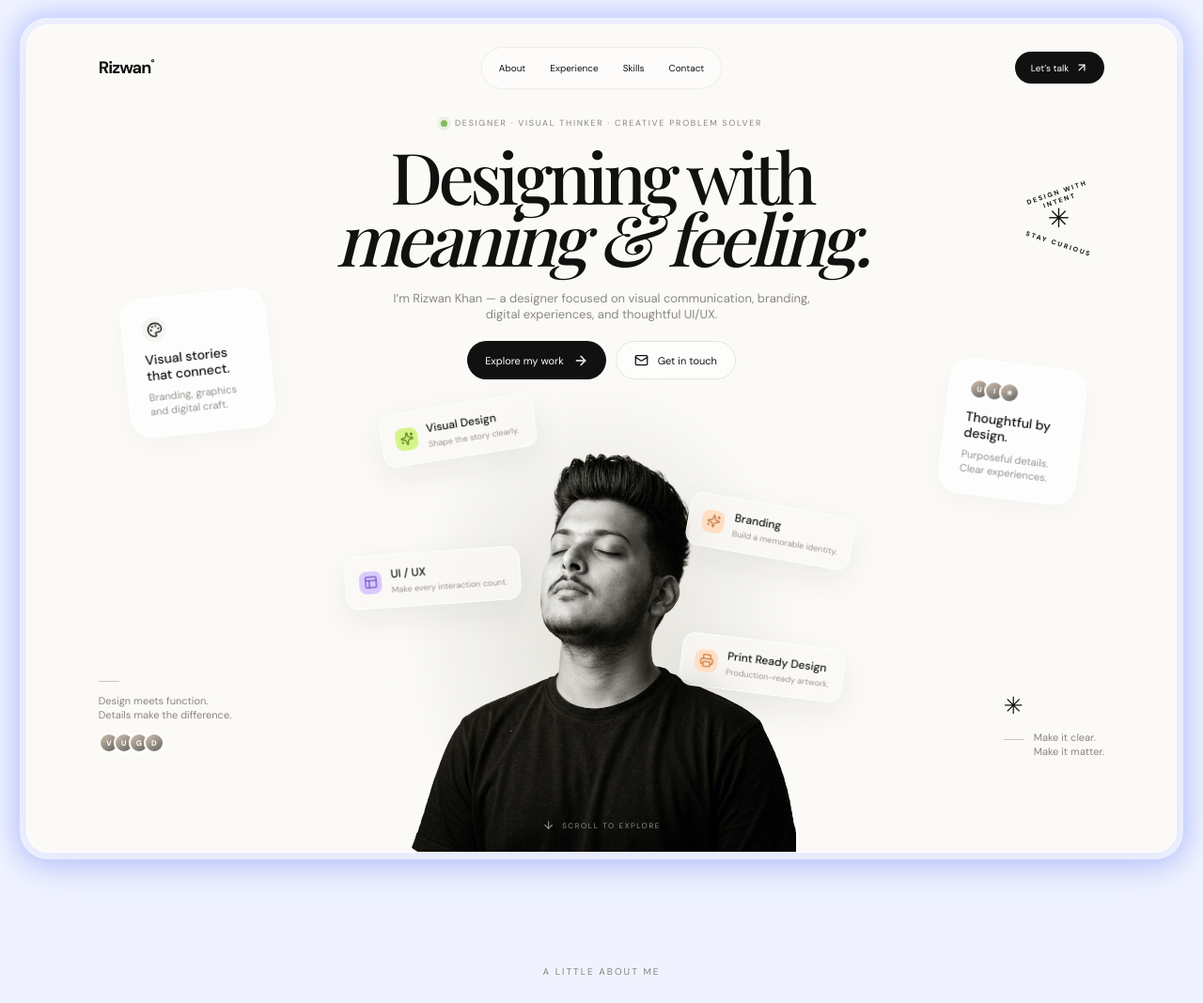
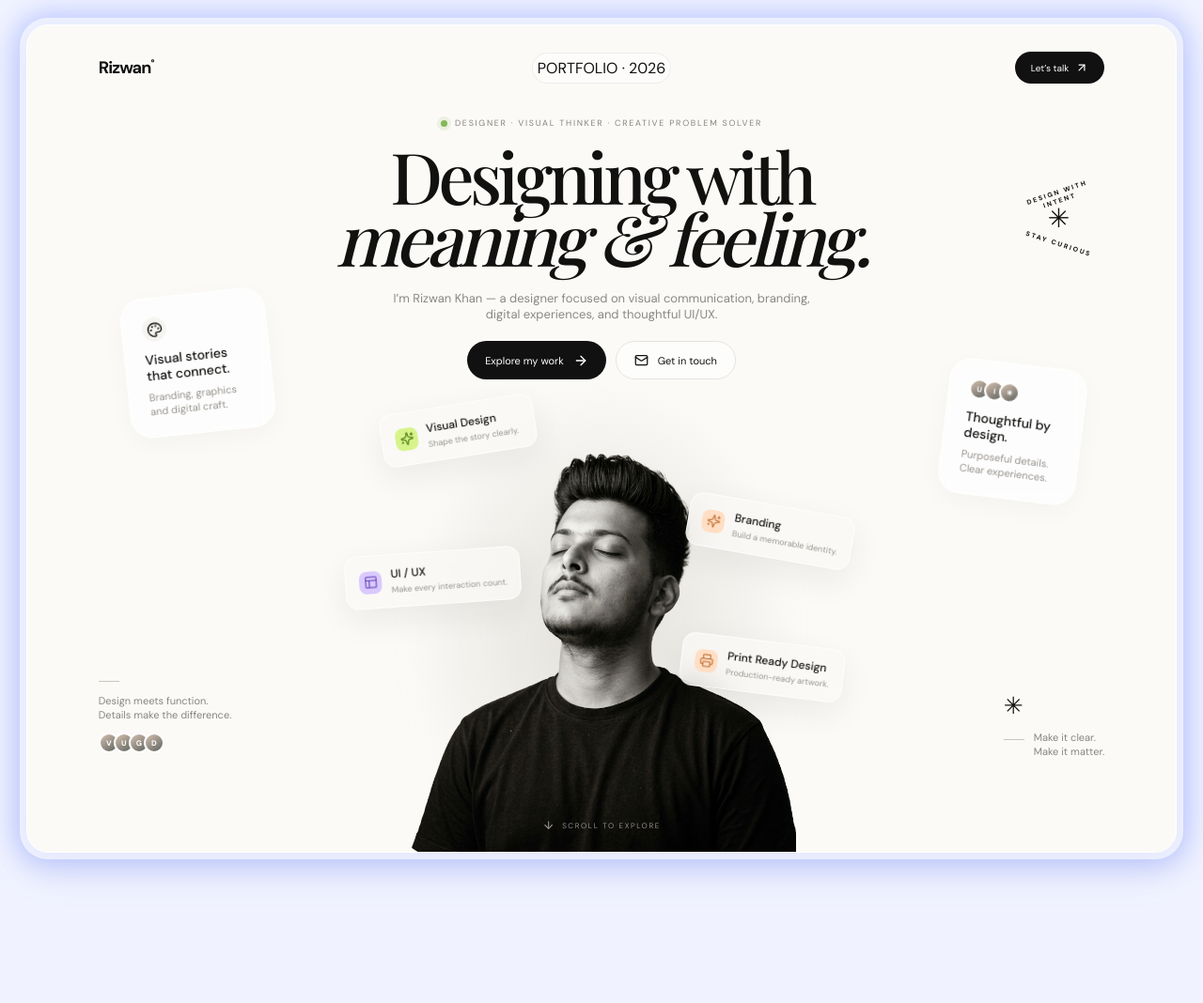
Before and after one commit to Rizzu01/port-folio, a Next.js app: page / in a window 1280 px wide. Shown: the top 1068 px of the page at 94% size. After the commit the page ends 978 px from the top, so only its background shows below. Built offline with nearby package versions, Linux system fonts and the light colour scheme; a web font is replaced by a local one.

Commit message:
Keep only full-width portfolio hero section

```diff
--- a/app/page.tsx
+++ b/app/page.tsx
@@ -1,16 +1,9 @@
 "use client";
-import { ArrowDown, ArrowRight, ArrowUpRight, Dribbble, ExternalLink, Figma, Github, Linkedin, Mail, Palette, PanelsTopLeft, Printer, Sparkles } from "lucide-react";
-
-const experience = [
-  { period: "JUL 2024 — PRESENT", role: "User Experience Designer", company: "SunCrypto", detail: "Designing digital experiences for a crypto and fintech audience, balancing clarity, trust, and conversion." },
-  { period: "JUL 2023 — JUL 2024", role: "Frontend Developer", company: "Doomshell Software Pvt. Ltd.", detail: "Building responsive web interfaces and translating designs into usable, production-ready experiences." },
-  { period: "MAY 2022 — JUL 2023", role: "Graphic Designer", company: "TDI Online Services", detail: "Creating visual communication, branding assets, and digital marketing creatives with a focus on strong visual hierarchy." },
-];
-const skills = ["UI/UX Design", "Visual Design", "Branding", "Digital Marketing Creatives", "Typography", "Color Theory", "Visual Hierarchy", "Responsive Web Design", "Frontend Development", "Graphic Design", "Flutter", "Creative Problem Solving"];
+import { ArrowDown, ArrowRight, ArrowUpRight, Mail, Palette, PanelsTopLeft, Printer, Sparkles } from "lucide-react";
 
 export default function Home() {
   return <main className="site-shell"><div className="page-frame portfolio-frame">
-    <header className="topbar"><a className="brand" href="#home">Rizwan<span>°</span></a><nav className="nav-pill"><a href="#about">About</a><a href="#experience">Experience</a><a href="#skills">Skills</a><a href="#contact">Contact</a></nav><a className="app-link" href="mailto:rizwankhan36200@gmail.com">Let’s talk <ArrowUpRight size={14}/></a></header>
+    <header className="topbar"><a className="brand" href="#home">Rizwan<span>°</span></a><div className="nav-pill hero-nav-label">PORTFOLIO · 2026</div><a className="app-link" href="mailto:rizwankhan36200@gmail.com">Let’s talk <ArrowUpRight size={14}/></a></header>
     <section className="hero portfolio-hero" id="home">
       <div className="hero-copy"><div className="portfolio-eyebrow"><span className="availability-dot"/> DESIGNER · VISUAL THINKER · CREATIVE PROBLEM SOLVER</div><h1>Designing with<br/><em>meaning & feeling.</em></h1><p className="hero-subtitle">I’m Rizwan Khan — a designer focused on visual communication, branding,<br className="desktop-break"/> digital experiences, and thoughtful UI/UX.</p><div className="hero-actions"><a className="button button-dark" href="#experience">Explore my work <ArrowRight size={16}/></a><a className="button button-light" href="mailto:rizwankhan36200@gmail.com"><Mail size={15}/> Get in touch</a></div></div>
       <div className="orbit-stamp"><span className="stamp-top">DESIGN WITH INTENT</span><span className="stamp-star">✳</span><span className="stamp-bottom">STAY CURIOUS</span></div>
@@ -20,13 +13,6 @@ export default function Home() {
       <div className="trust-note"><span className="tiny-rule"/><p>Design meets function.<br/>Details make the difference.</p><div className="trust-avatars"><span>V</span><span>U</span><span>G</span><span>D</span></div></div><div className="clarity-note"><span className="clarity-star">✳</span><span className="tiny-rule"/><p>Make it clear.<br/>Make it matter.</p></div><a className="scroll-cue" href="#about"><ArrowDown size={13}/> SCROLL TO EXPLORE</a>
     </section>
   </div>
-  <section className="below-fold" id="about"><div className="section-kicker">A LITTLE ABOUT ME</div><h2>Good design looks good.<br/><em>Great design means something.</em></h2><p className="about-copy">I’m Rizwan Khan, a multidisciplinary designer with experience across graphic design, branding, digital marketing creatives, UI/UX, and frontend development. I bring together typography, color theory, layout, and visual hierarchy to create work that feels considered and communicates clearly.</p>
-    <div className="section-heading" id="experience"><div><span className="section-kicker left-kicker">THE JOURNEY SO FAR</span><h2>Experience & <em>growth.</em></h2></div><span className="muted-note">Design · Development · Digital</span></div>
-    <div className="experience-list">{experience.map((item) => <article className="experience-row" key={item.company}><div className="experience-period">{item.period}</div><div className="experience-main"><h3>{item.role}</h3><span>{item.company}</span><p>{item.detail}</p></div><ArrowUpRight className="experience-arrow" size={18}/></article>)}</div>
-    <div className="skills-section" id="skills"><div><span className="section-kicker left-kicker">WHAT I BRING</span><h2>Tools for turning<br/><em>ideas into impact.</em></h2></div><div className="skill-cloud">{skills.map(skill=><span key={skill}>{skill}</span>)}</div></div>
-    <div className="education-strip"><div><span className="section-kicker left-kicker">EDUCATION</span><h3>Bachelor of Computer Applications (BCA)</h3><p>University of Rajasthan · 2020–2021</p></div><span className="education-mark">BCA</span></div>
-    <div className="bottom-cta" id="contact"><div><span>HAVE A PROJECT IN MIND?</span><h2>Let’s make something meaningful.</h2><p>Open to creative collaborations and interesting challenges.</p></div><a className="button button-dark" href="mailto:rizwankhan36200@gmail.com">Email me <ArrowRight size={16}/></a></div>
-    <footer className="site-footer"><a className="brand" href="#home">Rizwan<span>°</span></a><span>Designed with intention © {new Date().getFullYear()} Rizwan Khan</span><div className="social-links"><a href="https://www.linkedin.com/in/rizwan-khan-44771826b/" target="_blank" rel="noreferrer" aria-label="LinkedIn"><Linkedin size={16}/></a><a href="mailto:rizwankhan36200@gmail.com" aria-label="Email"><Mail size={16}/></a></div></footer>
-  </section></main>;
+</main>;
 }
 function CheckIcon(){return <Sparkles size={15}/>;}
```
